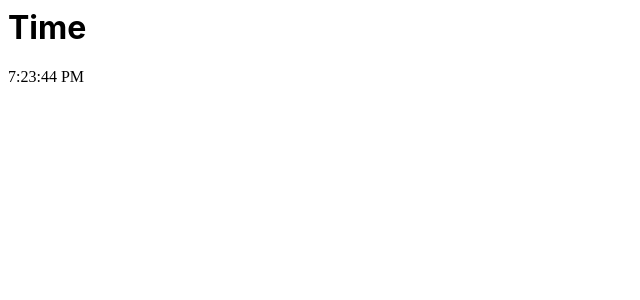
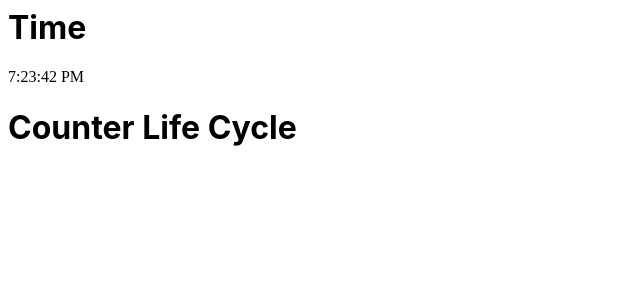
Before and after one commit to carmelraj/react-components, a React (Create React App) app: page / in a window 1280 px wide. Shown: the top 300 px of the page, without its empty margins (0-640 px from the left). Built offline with nearby package versions, Linux system fonts and the light colour scheme.

Commit message:
1 file modified, 1 added

```diff
--- a/src/App.js
+++ b/src/App.js
@@ -26,6 +26,7 @@ import FuncStyesheet from './funcComponent/stylesheet';
 import FncForm from './Form/form';
 import ClsForm from './Form/clsForm';
 import TimeLifeCycle from './ClassComponent/Component/LifeCycle/time';
+import CounterLifeCycle from './ClassComponent/Component/LifeCycle/counter';
 export default function App() {
   return (
     <div>
@@ -66,6 +67,7 @@ export default function App() {
       {/* <FncForm /> */}
       {/* <ClsForm /> */}
       <TimeLifeCycle />
+      <CounterLifeCycle />
     </div>
   );
 }
--- /dev/null
+++ b/src/ClassComponent/Component/LifeCycle/counter.js
@@ -0,0 +1,10 @@
+import React,{Component} from 'react';
+class CounterLifeCycle extends Component{
+  render(){
+    return(<>
+      <h1>Counter Life Cycle</h1>
+
+    </>);
+  }
+}
+export default CounterLifeCycle
```
